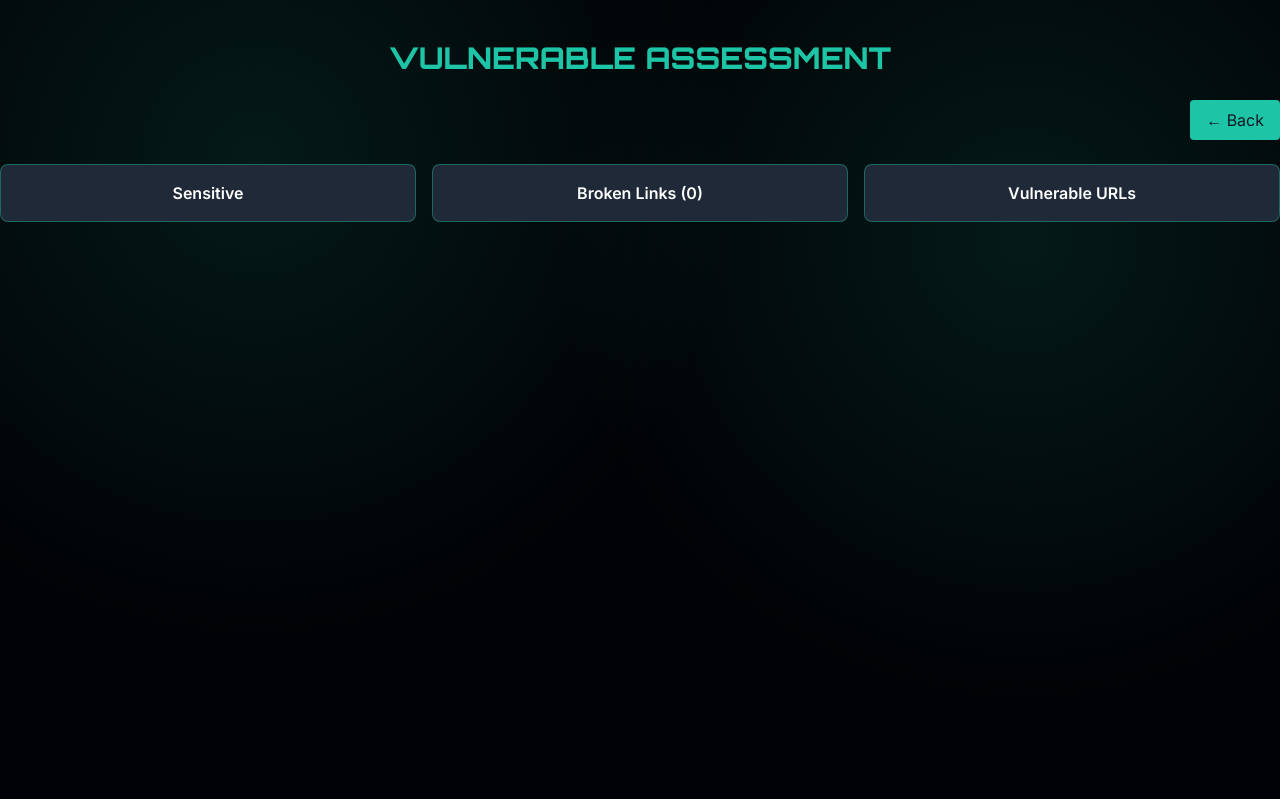
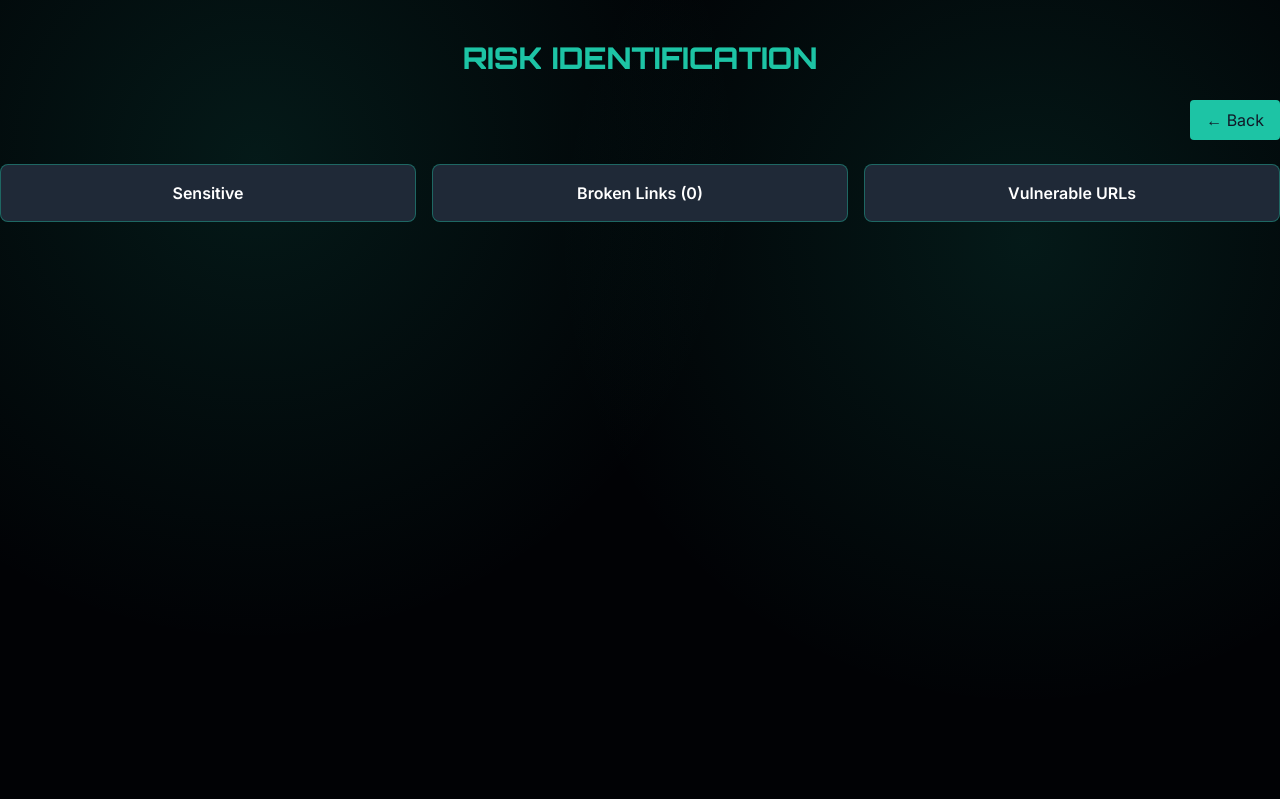
Before and after one commit to Tharun-script/cts_recon, a Flask app: page /module/vulnerable_assessment in a window 1280 px wide. Shown: the top 799 px of the page. Run offline with Flask 3, Linux system fonts and the light colour scheme; some libraries are stand-ins or nearby versions.

Commit message:
Update vuln.html

```diff
--- a/recon_flask/templates/vuln.html
+++ b/recon_flask/templates/vuln.html
@@ -5,7 +5,7 @@
 <script src="https://cdn.jsdelivr.net/npm/chart.js"></script>
 
 <!-- Heading (centered, caps) -->
-<h2 class="text-3xl font-bold text-cyber text-center mt-10 mb-6" style="font-family: 'Orbitron', sans-serif;">VULNERABLE ASSESSMENT</h2>
+<h2 class="text-3xl font-bold text-cyber text-center mt-10 mb-6" style="font-family: 'Orbitron', sans-serif;">RISK IDENTIFICATION</h2>
 
 <!-- Back Button -->
 <div class="flex justify-end mb-4">
```
